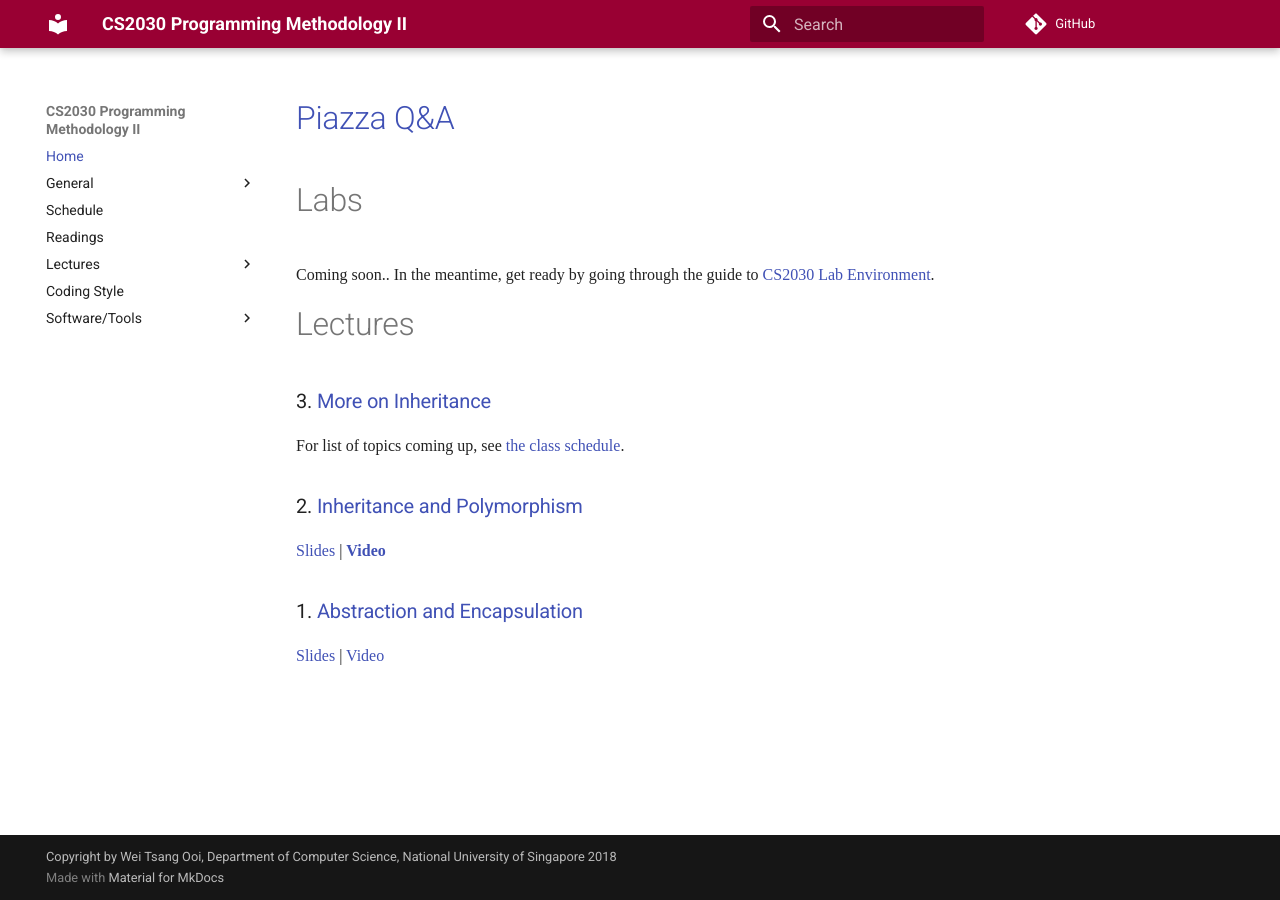
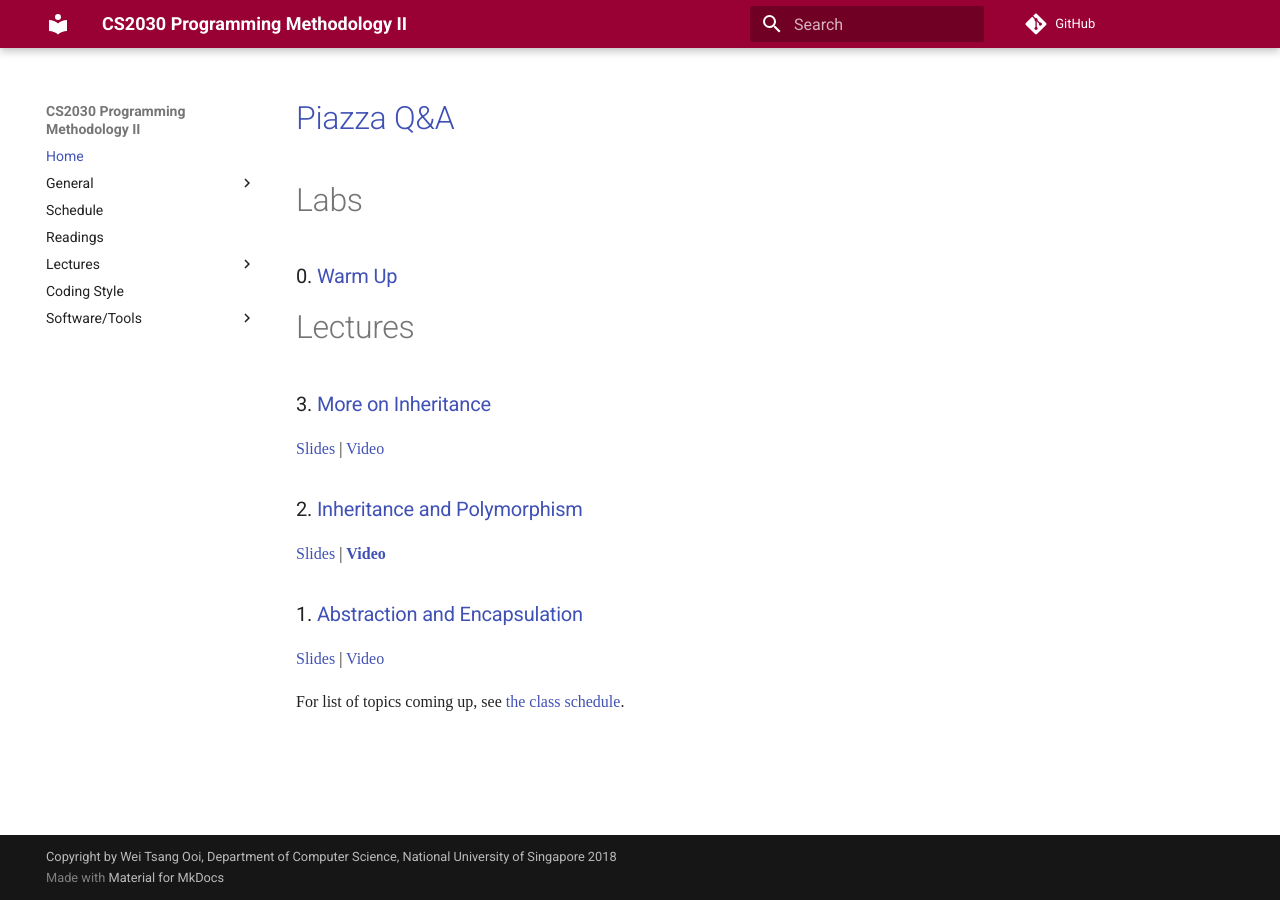
Before and after one commit to nus-cs2030/1718-s2, an MkDocs documentation site: the page built from docs/index.md, in a window 1280 px wide. Built offline with MkDocs 1.6.1 and Material for MkDocs 9.7.7, drawn with Linux system fonts in a browser that asks for light colours; some web fonts are replaced; comment, search, counter and statistics services are not loaded; old or Windows-style settings are respelled for this version of MkDocs.

Commit message:
Add links to slides and video for Lecture 3

```diff
--- a/docs/index.md
+++ b/docs/index.md
@@ -2,16 +2,18 @@
 
 # Labs
 
-Coming soon.. In the meantime, get ready by going through the guide to [CS2030 Lab Environment](unix.md).
+
+### 0. [Warm Up](lab00.md)
 
 # Lectures
 
 ### 3. [More on Inheritance](lec03.md)
-
-For list of topics coming up, see [the class schedule](schedule.md).
+[Slides](https://www.comp.nus.edu.sg/~cs2030/1718-s2/cs2030-lec03.pdf) | [Video](https://vimeo.com/253957708)
 
 ### 2. [Inheritance and Polymorphism](lec02.md)
 [Slides](https://www.comp.nus.edu.sg/~cs2030/1718-s2/cs2030-lec02.pdf) | [**Video**](https://vimeo.com/252845876)
 
 ### 1. [Abstraction and Encapsulation](lec01.md)
 [Slides](https://www.comp.nus.edu.sg/~cs2030/1718-s2/cs2030-lec01.pdf) | [Video](https://vimeo.com/251766531)
+
+For list of topics coming up, see [the class schedule](schedule.md).
```
